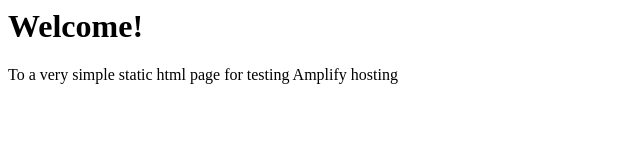
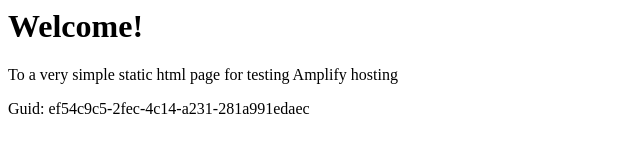
Before and after one commit to aws-aemilia-yul/Github-PR-Commit-Integration-Test-DoNotTouch-GitHubAutoBuildCanaryTest-v1-preprod-ca-central-1, a website: page src/index.html in a window 1280 px wide. Shown: the whole page, without its empty margins (0-640 px from the left). Drawn offline with Linux system fonts and the light colour scheme.

Commit message:
commit from integ tests

```diff
--- a/src/index.html
+++ b/src/index.html
@@ -1,3 +1,5 @@
+
+
 <html lang="en">
 
 <head>
@@ -10,6 +12,6 @@
 <body>
     <h1>Welcome!</h1>
     <p>To a very simple static html page for testing Amplify hosting</p>
-</body>
+    <p>Guid: ef54c9c5-2fec-4c14-a231-281a991edaec</p></body>
 
 </html>
```
